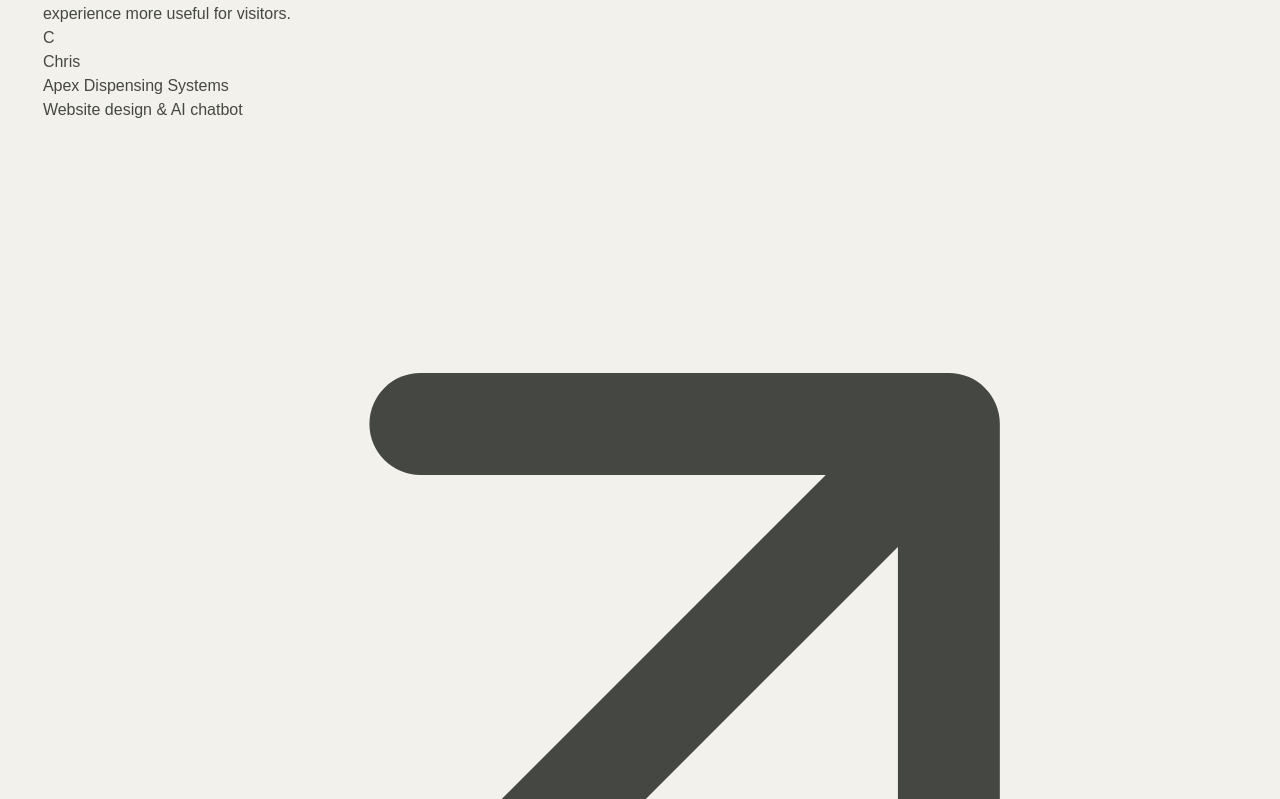
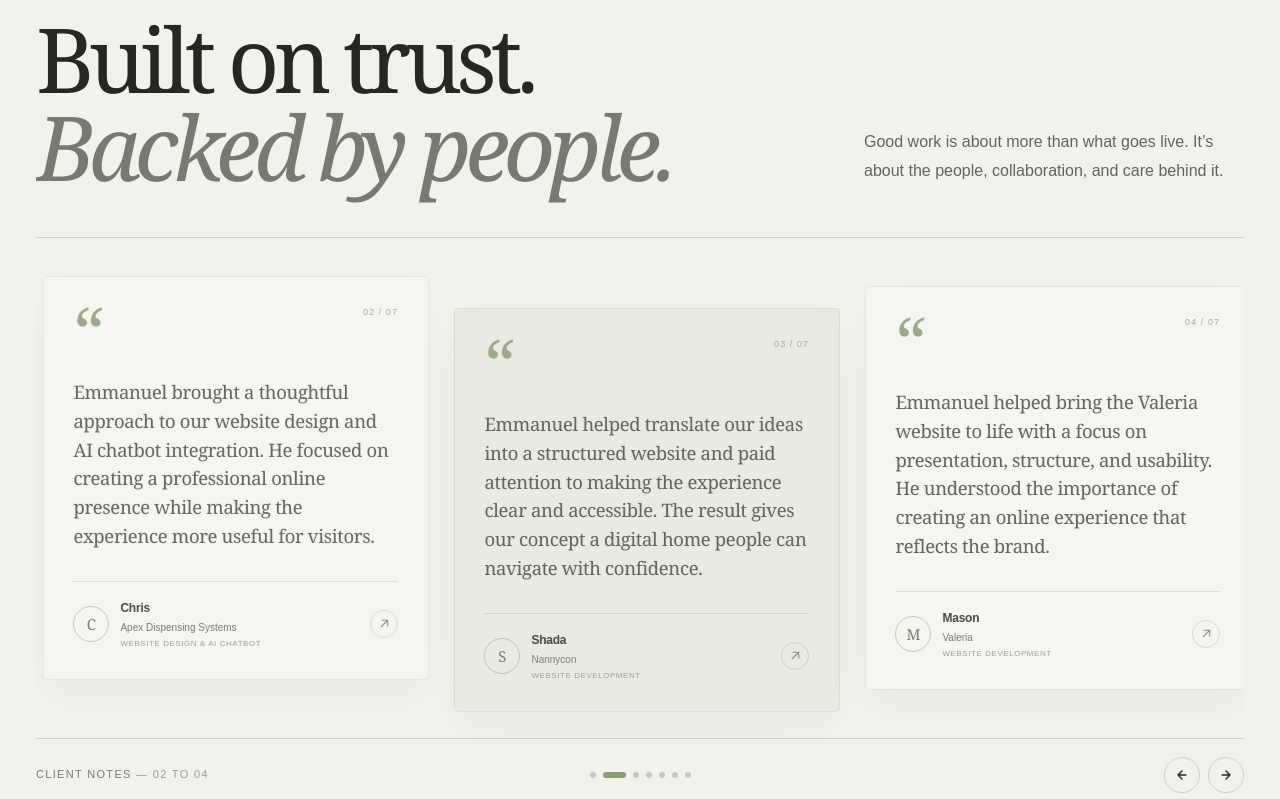
Before and after one commit to Abillsflow/emmanueladeyemiabills, a Next.js app: page / in a window 1280 px wide. Shown: the part 6981-7780 px from the top of the page. Built offline with nearby package versions, Linux system fonts and the light colour scheme.

Commit message:
Style floating testimonials carousel

```diff
--- a/src/app/globals.css
+++ b/src/app/globals.css
@@ -512,3 +512,175 @@ a { color: inherit; text-decoration: none; }
   .service-image-wrap img,.service-image-arrow,.services-cta-link { transition:none !important; }
   .services-timeline-line::after { display:none; }
 }
+
+
+/* Testimonials — floating cards with a gentle horizontal carousel */
+.testimonials-section {
+  padding-top: clamp(70px, 9vw, 126px);
+  padding-bottom: clamp(64px, 9vw, 120px);
+  overflow: hidden;
+}
+.testimonials-heading {
+  display: grid;
+  grid-template-columns: minmax(0, 1.2fr) minmax(260px, .65fr);
+  align-items: end;
+  gap: clamp(32px, 7vw, 100px);
+  padding-bottom: clamp(28px, 4vw, 46px);
+  border-bottom: 1px solid var(--line);
+}
+.testimonials-eyebrow { margin: 0 0 18px; }
+.testimonials-title {
+  margin: 0;
+  font-family: Georgia, "Times New Roman", serif;
+  font-size: clamp(46px, 7vw, 90px);
+  font-weight: 400;
+  line-height: .98;
+  letter-spacing: -.065em;
+}
+.testimonials-title span { color: var(--muted); font-style: italic; }
+.testimonials-intro {
+  max-width: 380px;
+  justify-self: end;
+  margin: 0 0 5px;
+  color: #62655c;
+  font-size: clamp(14px, 1.3vw, 16px);
+  line-height: 1.8;
+}
+.testimonials-stage { position: relative; padding: 38px 0 26px; }
+.testimonials-grid {
+  display: grid;
+  grid-template-columns: repeat(3, minmax(0, 1fr));
+  align-items: start;
+  gap: clamp(14px, 2vw, 28px);
+}
+.testimonial-card {
+  display: flex;
+  flex-direction: column;
+  min-height: 330px;
+  padding: clamp(18px, 2.3vw, 30px);
+  border: 1px solid rgba(36, 39, 34, .09);
+  border-radius: 5px;
+  background: rgba(255,255,255,.34);
+  box-shadow: 0 18px 48px rgba(38, 39, 32, .045);
+  will-change: transform;
+}
+.testimonial-card--2 {
+  margin-top: 32px;
+  background: #e7eadf;
+  border-color: rgba(108, 124, 95, .15);
+}
+.testimonial-card--3 { margin-top: 10px; }
+.testimonial-card-top { display: flex; align-items: flex-start; justify-content: space-between; gap: 12px; }
+.testimonial-mark {
+  color: var(--accent);
+  font-family: Georgia, "Times New Roman", serif;
+  font-size: 68px;
+  line-height: .7;
+}
+.testimonial-count { color: #92958b; font-size: 9px; letter-spacing: .12em; }
+.testimonial-quote {
+  flex: 1;
+  margin: 24px 0 30px;
+  color: #44473f;
+  font-family: Georgia, "Times New Roman", serif;
+  font-size: clamp(16px, 1.45vw, 20px);
+  line-height: 1.55;
+  letter-spacing: -.02em;
+}
+.testimonial-card-bottom {
+  display: flex;
+  align-items: center;
+  gap: 11px;
+  padding-top: 17px;
+  border-top: 1px solid rgba(36, 39, 34, .14);
+}
+.testimonial-avatar {
+  display: grid;
+  place-items: center;
+  flex: 0 0 36px;
+  width: 36px;
+  height: 36px;
+  border: 1px solid rgba(108, 124, 95, .45);
+  border-radius: 50%;
+  color: #59644f;
+  font-family: Georgia, "Times New Roman", serif;
+  font-size: 15px;
+}
+.testimonial-person { min-width: 0; flex: 1; }
+.testimonial-person h3 { margin: 0; font-size: 12px; font-weight: 600; letter-spacing: -.02em; }
+.testimonial-person p { margin: 4px 0 0; color: #62655c; font-size: 10px; line-height: 1.35; }
+.testimonial-person span { display: block; margin-top: 4px; color: #8a8d82; font-size: 8px; line-height: 1.4; letter-spacing: .07em; text-transform: uppercase; }
+.testimonial-arrow { display: grid; place-items: center; flex: 0 0 28px; width: 28px; height: 28px; border: 1px solid var(--line); border-radius: 50%; color: #777a70; }
+.testimonial-arrow svg { width: 13px; height: 13px; }
+.testimonials-controls {
+  display: grid;
+  grid-template-columns: 1fr auto 1fr;
+  align-items: center;
+  gap: 20px;
+  padding-top: 18px;
+  border-top: 1px solid var(--line);
+}
+.testimonials-controls > .hero-index { margin: 0; }
+.testimonials-controls > .hero-index span { color: #999b91; }
+.testimonials-pagination { display: flex; align-items: center; justify-content: center; gap: 7px; }
+.testimonial-dot {
+  display: block;
+  width: 6px;
+  height: 6px;
+  padding: 0;
+  border: 0;
+  border-radius: 99px;
+  background: #c7c8bd;
+  cursor: pointer;
+  transition: width .25s ease, background .25s ease;
+}
+.testimonial-dot.is-active { width: 23px; background: var(--accent); }
+.testimonials-arrows { display: flex; justify-content: flex-end; gap: 8px; }
+.testimonial-nav {
+  display: grid;
+  place-items: center;
+  width: 36px;
+  height: 36px;
+  border: 1px solid var(--line);
+  border-radius: 50%;
+  background: transparent;
+  color: var(--ink);
+  cursor: pointer;
+  transition: background .2s ease, color .2s ease, border-color .2s ease;
+}
+.testimonial-nav:hover { background: var(--ink); border-color: var(--ink); color: var(--paper); }
+.testimonial-nav svg { width: 16px; height: 16px; }
+.testimonials-note { margin: 18px 0 0; color: #8a8d82; font-size: 9px; line-height: 1.5; }
+@media (max-width: 900px) {
+  .testimonial-card { min-height: 350px; }
+  .testimonial-quote { font-size: 16px; }
+  .testimonial-card { padding: 18px; }
+  .testimonial-card-bottom { gap: 8px; }
+  .testimonial-avatar { flex-basis: 32px; width: 32px; height: 32px; }
+  .testimonial-arrow { display: none; }
+}
+@media (max-width: 680px) {
+  .testimonials-section { padding-top: 62px; padding-bottom: 50px; }
+  .testimonials-heading { grid-template-columns: minmax(0, 1fr); gap: 18px; padding-bottom: 24px; }
+  .testimonials-eyebrow { margin-bottom: 13px; }
+  .testimonials-title { font-size: clamp(43px, 11vw, 64px); }
+  .testimonials-intro { justify-self: start; font-size: 14px; line-height: 1.7; }
+  .testimonials-stage { padding: 28px 0 20px; }
+  .testimonials-grid { grid-template-columns: minmax(0, 1fr); gap: 14px; }
+  .testimonial-card, .testimonial-card--2, .testimonial-card--3 {
+    min-height: 0;
+    margin-top: 0;
+    padding: 21px;
+  }
+  .testimonial-card:nth-child(n+2) { display: none; }
+  .testimonial-quote { margin: 18px 0 22px; font-size: 18px; line-height: 1.5; }
+  .testimonial-arrow { display: grid; }
+  .testimonials-controls { grid-template-columns: 1fr auto; gap: 12px; }
+  .testimonials-pagination { grid-column: 1 / -1; grid-row: 2; justify-content: flex-start; }
+  .testimonials-arrows { grid-column: 2; grid-row: 1; }
+  .testimonials-note { max-width: 280px; font-size: 8px; }
+}
+@media (prefers-reduced-motion: reduce) {
+  .testimonial-dot, .testimonial-nav { transition: none !important; }
+  .testimonial-card { will-change: auto; }
+}
```
